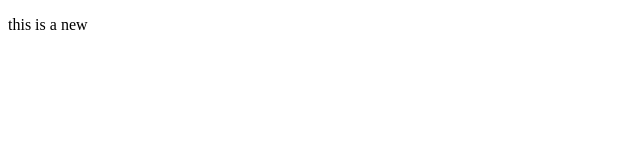
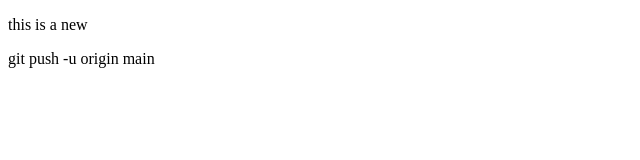
Before and after one commit to muhammedma-2006/localRepo, a plain HTML site: page index.html in a window 1280 px wide. Shown: the whole page, without its empty margins (0-640 px from the left). Drawn offline with Linux system fonts and the light colour scheme.

Commit message:
add new paragragh

```diff
--- a/index.html
+++ b/index.html
@@ -8,6 +8,7 @@
 <body>
     <div class="container">
         <p>this is a new <div class="d-none d-sm-block">
+          <p> git push -u origin main</p>
 
         </div></p>
     </div>
```
